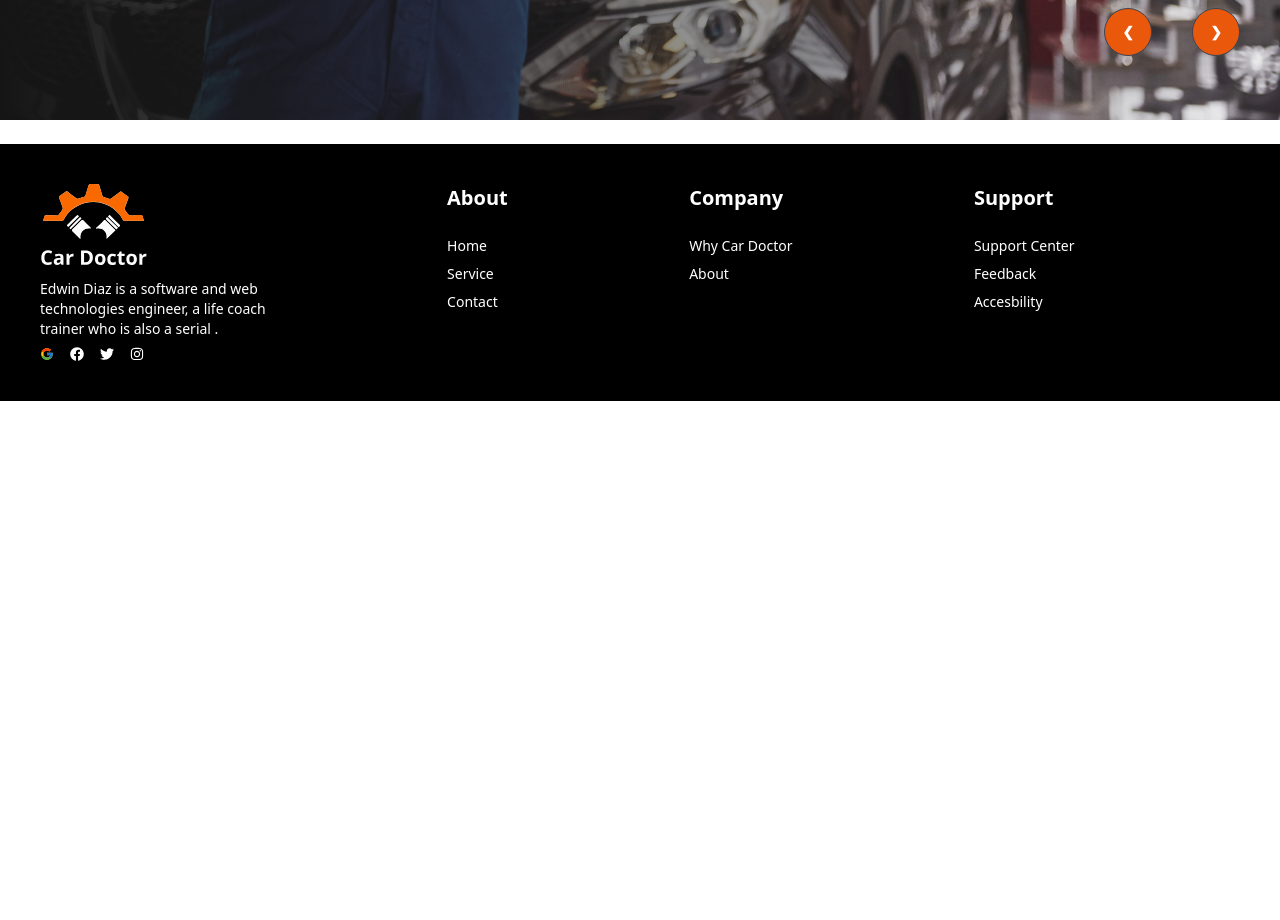
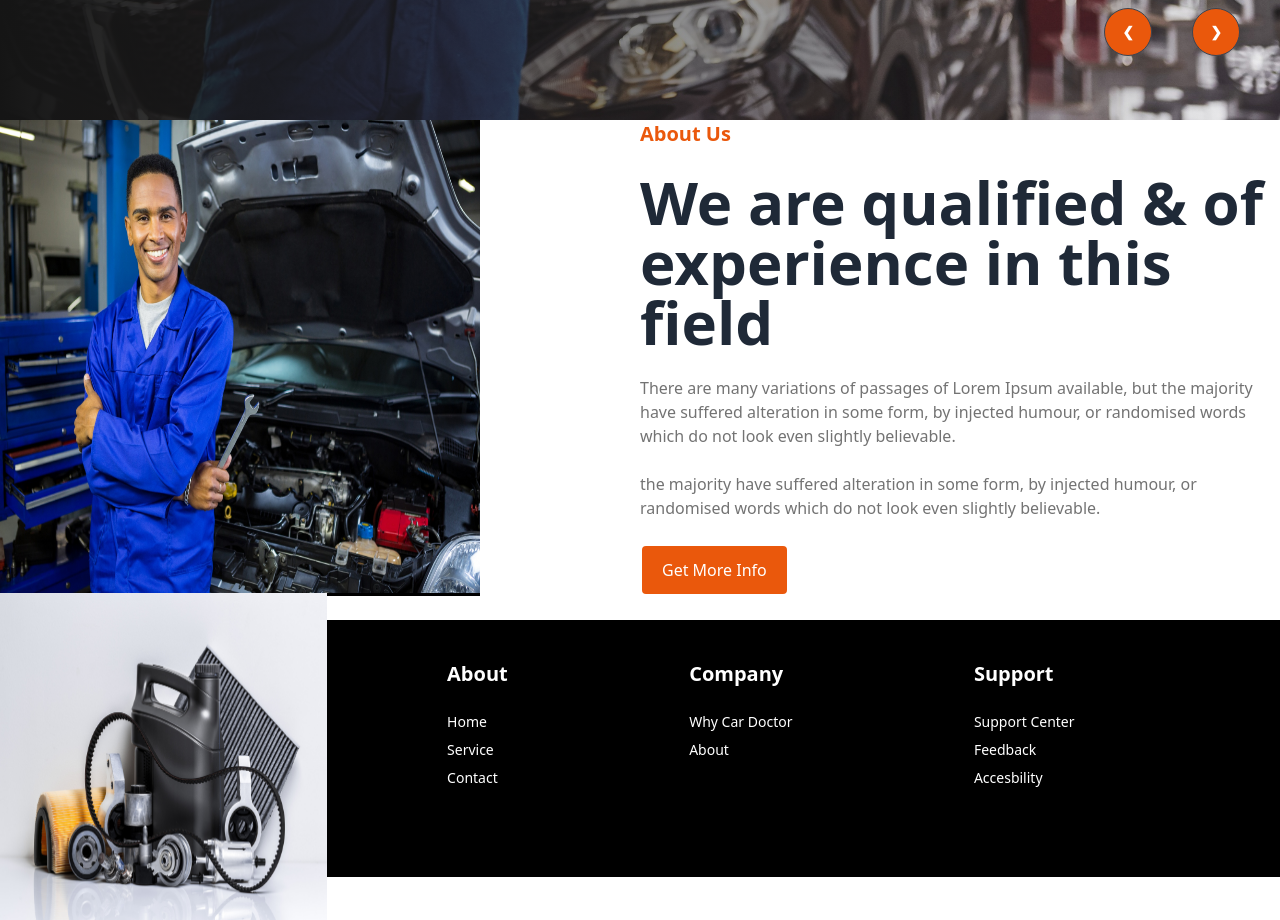
Before and after one commit to KhanZiaul/React-Car-Doctor, a React (Vite) app: page / in a window 1280 px wide. Shown: the part 840-1760 px from the top of the page. Before the commit the page ends 1265 px from the top, so only its background shows below. Built offline with nearby package versions, Linux system fonts and the light colour scheme.

Commit message:
About Us updated

```diff
--- /dev/null
+++ b/src/Pages/Home/Home/AboutUs/AboutUs.jsx
@@ -0,0 +1,24 @@
+import image1 from '../../../../assets/images/about_us/person.jpg'
+import image2 from '../../../../assets/images/about_us/parts.jpg'
+
+const AboutUs = () => {
+    return (
+        <div className='flex flex-col lg:flex-row justify-between'>
+            <div className='bg-black relative'>
+                <img className='w-[480px] h-[473px]' src={image1} alt="" />
+                <div className='absolute'>
+                    <img className='w-[327px] h-[332px]' src={image2} alt="" />
+                </div>
+            </div>
+            <div className='space-y-6 w-1/2'>
+                <p className='text-xl text-orange-600 font-bold'>About Us</p>
+                <p className='font-bold text-3xl lg:text-6xl'>We are qualified & of experience in this field</p>
+                <p className='text-[#737373]'>There are many variations of passages of Lorem Ipsum available, but the majority have suffered alteration in some form, by injected humour, or randomised words which do not look even slightly believable. </p>
+                <p className='text-[#737373]'>the majority have suffered alteration in some form, by injected humour, or randomised words which do not look even slightly believable. </p>
+                <button className='px-5 py-3 border-2 rounded-md text-white border-white bg-orange-600 hover:bg-orange-800'>Get More Info</button>
+            </div>
+        </div>
+    );
+};
+
+export default AboutUs;
--- a/src/Pages/Home/Home/Home.jsx
+++ b/src/Pages/Home/Home/Home/Home.jsx
@@ -1,10 +1,11 @@
-import React from 'react';
-import Banner from '../Banner/Banner';
+import Banner from '../../Banner/Banner';
+import AboutUs from '../AboutUs/AboutUs';
 
 const Home = () => {
     return (
         <div>
             <Banner></Banner>
+            <AboutUs></AboutUs>
         </div>
     );
 };
--- a/src/Rotes/Routes.jsx
+++ b/src/Rotes/Routes.jsx
@@ -1,6 +1,6 @@
 import { createBrowserRouter } from "react-router-dom";
 import Main from "../Layouts/Main";
-import Home from "../Pages/Home/Home/Home";
+import Home from "../Pages/Home/Home/Home/Home";
 
 const router = createBrowserRouter([
     {
```
